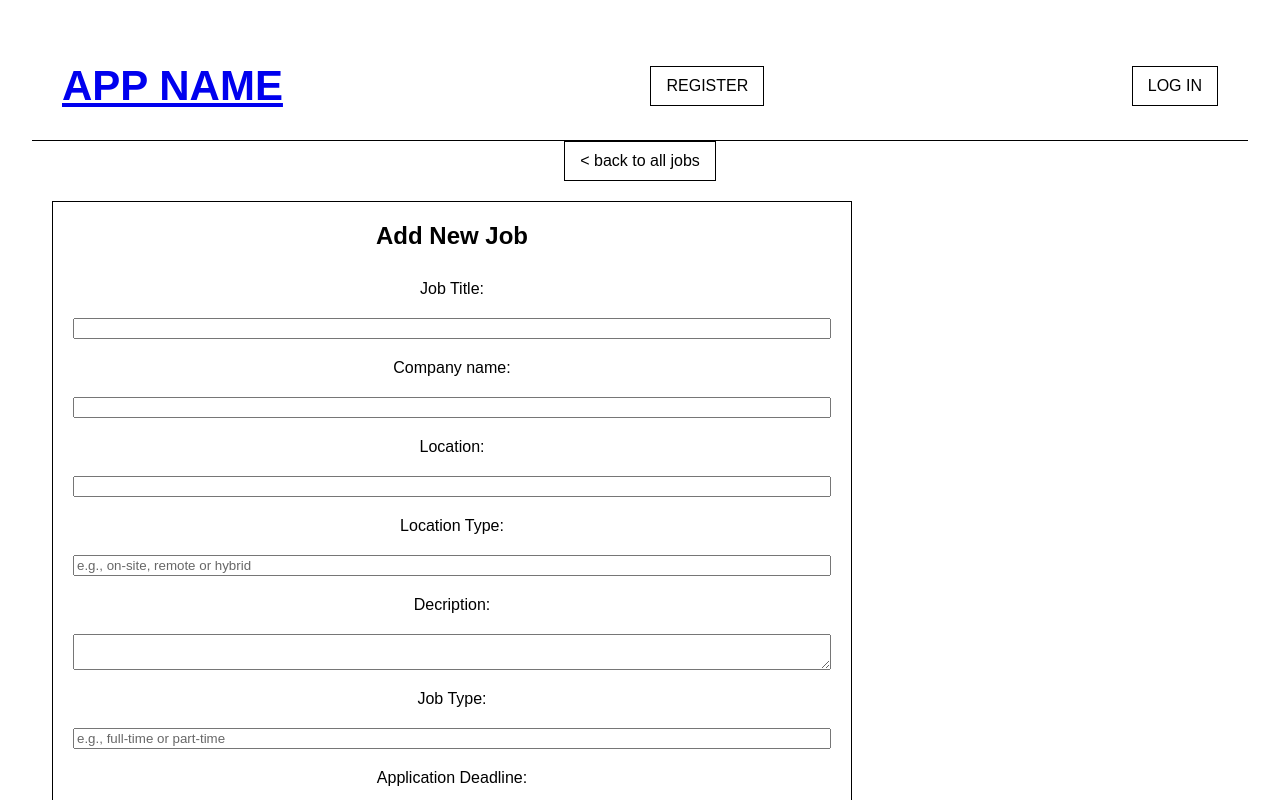
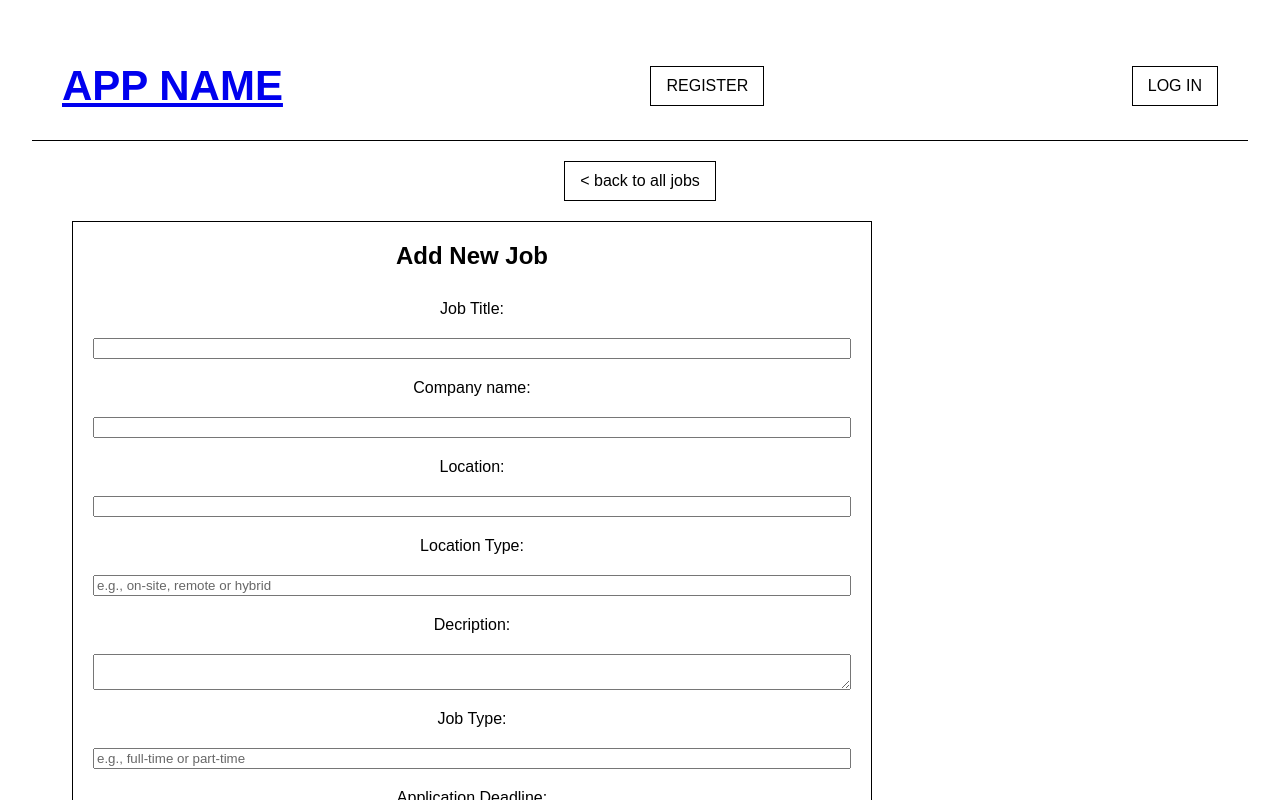
Before and after one commit to vicrodgim/finalmvp, a React (Vite) app in the folder client/: page /add-jobs in a window 1280 px wide. Shown: the top 800 px of the page. Built offline with nearby package versions, Linux system fonts and the light colour scheme.

Commit message:
added margin to job pages

```diff
--- /dev/null
+++ b/client/src/components/JobForm/AddJobForm.css
@@ -0,0 +1,3 @@
+.add-job-page {
+  margin: 20px;
+}
--- a/client/src/components/JobForm/AddJobForm.jsx
+++ b/client/src/components/JobForm/AddJobForm.jsx
@@ -6,7 +6,8 @@ import { MultiSelect } from "primereact/multiselect";
 import "primereact/resources/themes/md-light-indigo/theme.css";
 import "primereact/resources/primereact.min.css";
 import "primeicons/primeicons.css";
-import "../../App.css";
+/* import "../../App.css"; */
+import "./AddJobForm.css";
 
 const AddJobForm = () => {
   const [form, setForm] = useState({
@@ -86,7 +87,7 @@ const AddJobForm = () => {
   };
 
   return (
-    <>
+    <div className="add-job-page">
       <BodyNavButton text="< back to all jobs" clickFunction={handleClick} />
       <form className="form" onSubmit={handleSubmit}>
         <h3>Add New Job</h3>
@@ -230,7 +231,7 @@ const AddJobForm = () => {
         />
         <button type="submit">Add Job</button>
       </form>
-    </>
+    </div>
   );
 };
 
--- a/client/src/components/JobsList/JobsList.css
+++ b/client/src/components/JobsList/JobsList.css
@@ -1,5 +1,9 @@
+.job-list-page {
+  margin: 20px;
+}
+
 .job-list-container {
-  padding: 20px;
+  padding: 20px 0;
   display: flex;
   flex-direction: column;
   gap: 10px;
--- a/client/src/components/JobsList/JobsList.jsx
+++ b/client/src/components/JobsList/JobsList.jsx
@@ -39,7 +39,7 @@ const JobsList = () => {
   }, []);
 
   return (
-    <div>
+    <div className="job-list-page">
       <BodyNavButton text="Add a new job" clickFunction={handleClick} />
       {noJobs ? (
         <p className="no-items alert">
--- a/client/src/components/NavBar/NavButton.css
+++ b/client/src/components/NavBar/NavButton.css
@@ -8,7 +8,7 @@ button.nav-button {
 button.nav-button:hover {
   background-color: rgb(220, 217, 217);
   border: 1px solid;
-  margin: 20px 0;
+  /*  margin: 20px 0; */
   padding: 10px 15px;
   font-size: 16px;
   cursor: pointer;
```
